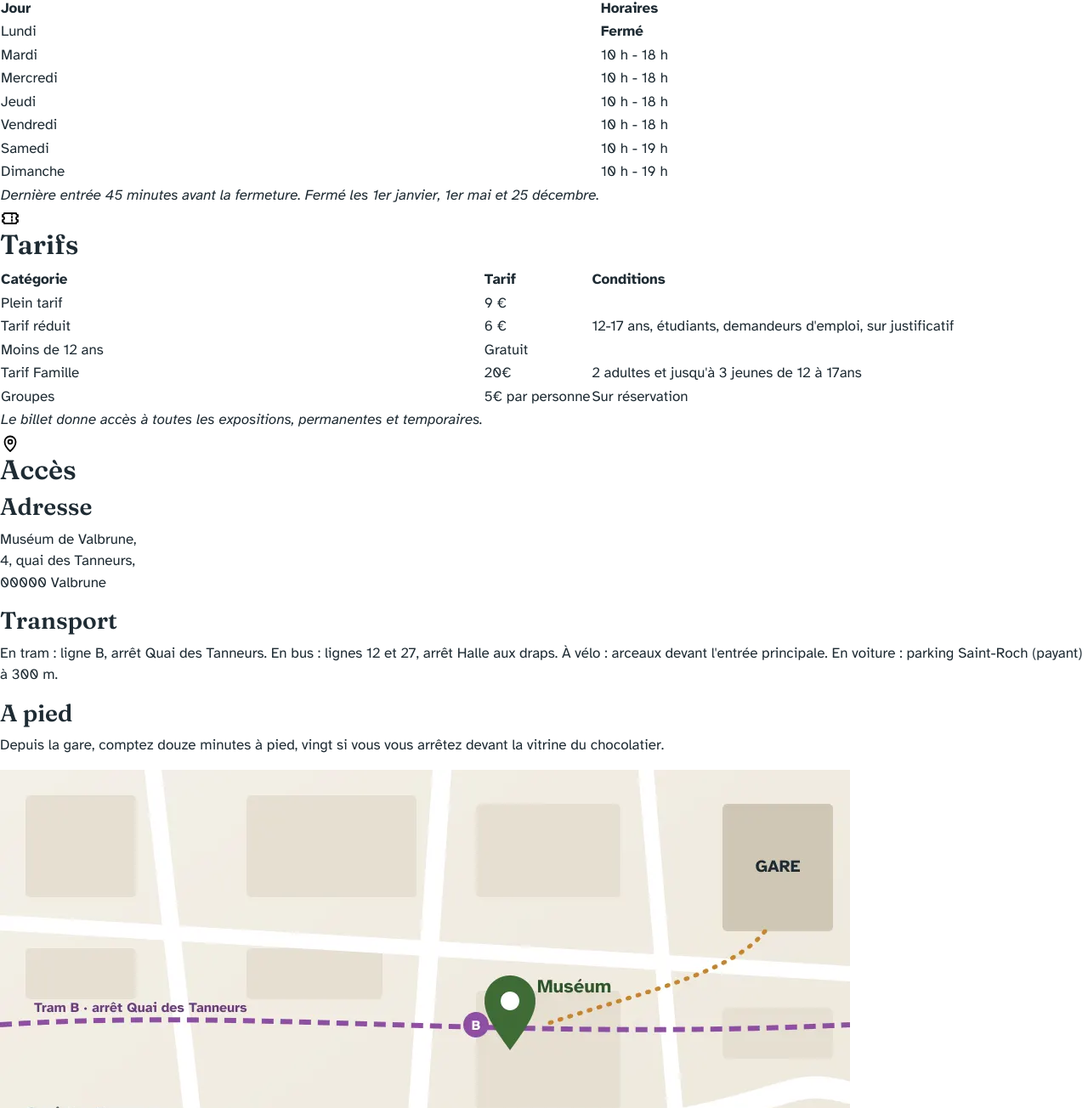
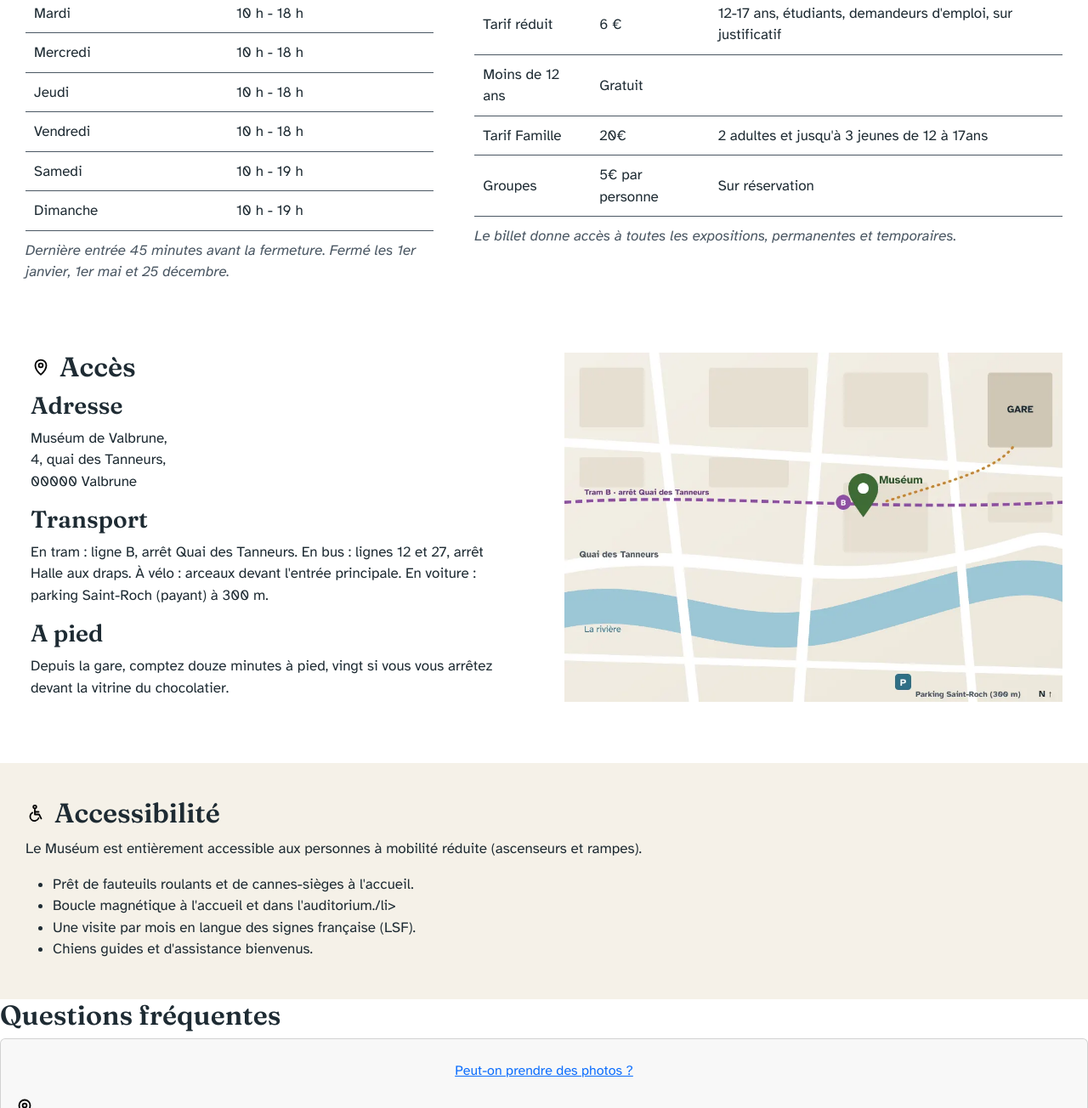
Before and after one commit to Saymone21/museum-valbrune, a plain HTML site: page infos-pratiques.html in a window 1280 px wide. Shown: the part 531-1835 px from the top of the page at 85% size. Drawn offline with nearby package versions, Linux system fonts and the light colour scheme.

Commit message:
Suite CSS page Contact + Infos pratiques

```diff
--- a/assets/css/style.css
+++ b/assets/css/style.css
@@ -166,9 +166,6 @@ header a.active {
   padding: 50px;
 }
 
-.conteneurBoutons {
-
-}
 
 .aLAffiche {
   padding: 50px;
@@ -227,6 +224,78 @@ header a.active {
   margin-top: 40px ;
 }
 
+
+/* Page Infos Pratiques */
+
+.sommairePage li {
+  display: inline-block;
+  list-style-type: none;
+  margin: 10px 10px 10px 0px;
+  font-weight: 600;
+}
+
+.titreTableau {
+  display: flex;
+  padding: 10px 0px;
+}
+
+.titreTableau h2{
+  margin: 0px;
+  padding-left: 10px;
+}
+
+.horairesTarifs {
+  padding: 0px 30px;
+}
+
+table {
+  width: 100%;
+}
+
+thead {
+  background-color: var(--mv-craie);
+  padding: 10px 0px;
+}
+
+td,th {
+  padding: 10px;
+  border-bottom: 1px solid var(--mv-ardoise);
+}
+
+tr:last-child>td {
+  border-style: none;
+  color: var(--mv-ardoise);
+  padding: 10px 0px;
+}
+
+.acces {
+  padding: 30px;
+}
+
+.accesTexte {
+  display: flex;
+  flex-direction: column;
+  justify-content: center;
+  padding: 10px 0px;
+  padding: 30px;
+}
+
+.accesImage {
+  display: flex;
+  flex-direction: column;
+  justify-content: center;
+}
+
+.accesImage img {
+  max-width: 100%;
+  max-height: auto;
+}
+
+.accessibilite {
+  padding: 30px;
+  background-color: var(--mv-craie);
+}
+
 /* Page Contact */
 
 .encrivezNous {
@@ -247,13 +316,30 @@ header a.active {
   padding: 20px;
 }
 
-.nousTrouver li,ul {
+.nousTrouver ul {
   list-style-type: none;
   padding: 0px;
 }
 
 .nousTrouver img{
-  padding-right: 10px;
+  padding: 10px 10px 10px 10px;
+}
+
+.nousTrouver li {
+  display: flex;
+  align-items: center;
+}
+
+.suivezNous{
+  margin-top: 20px;
+  padding: 20px;
+  border: 1px solid;
+  border-radius: 10px;
+}
+
+.suivezNous img {
+  margin: 10px;
+  max-height: 80px;
 }
 
 /* Page Mentions Légales*/
@@ -270,8 +356,6 @@ header a.active {
   list-style-type: none;
   padding: 10px 0px;
 }
-
-
 
 
 /* Pied de page */
--- a/infos-pratiques.html
+++ b/infos-pratiques.html
@@ -67,10 +67,13 @@
         </ul>
     </nav>
 
-    <section class="horaires">
-        <div id="horaires">
+    <section class="horairesTarifs container-fluid">
+        <div class="row gx-5">
+            <div class="col-5" id="horaires">
+                <div class="titreTableau">
                     <img src="assets/icones/horloge.svg" alt="">
                     <h2>Horaires</h2>
+                </div>
                 <table>
                     <thead>
                         <th>Jour</th>
@@ -106,7 +109,7 @@
                             <td>10 h - 19 h</td>
                         </tr>
                         <tr>
-                        <td>
+                            <td colspan="2">
                                 <i>Dernière entrée 45 minutes avant la fermeture. Fermé les 1er janvier, 1er mai
     et 25 décembre.</i>
                             </td>
@@ -114,9 +117,11 @@ et 25 décembre.</i>
                     </tbody>
                 </table>
             </div>
-        <div id="tarifs">
+            <div class="col-7" id="tarifs">
+                <div class="titreTableau">
                     <img src="assets/icones/billet.svg" alt="">
                     <h2>Tarifs</h2>
+                </div>
                 <table>
                     <thead>
                         <th>Catégorie</th>
@@ -150,18 +155,23 @@ et 25 décembre.</i>
                             <td>Sur réservation</td>
                         </tr>
                         <tr>
-                        <td>
+                            <td colspan="3">
                                 <i>Le billet donne accès à toutes les expositions, permanentes et temporaires.</i>
                             </td>
                         </tr>
                     </tbody>
                 </table>
             </div>
+        </div>
     </section>
-    <section class="acces">
-        <div id="acces">
+    <section class="acces container-fluid">
+        <div class="row gx-5">
+            <div class="accesTexte col-6" id="acces">
+                <div class="titreTableau">
                     <img src="assets/icones/plan.svg" alt="">
                     <h2>Accès</h2>
+                </div>
+                <div>
                     <h3>Adresse</h3>
                     <p>Muséum de Valbrune,<br>
                     4, quai des Tanneurs,<br>
@@ -174,13 +184,18 @@ Saint-Roch (payant) à 300 m.</p>
                     <p>Depuis la gare, comptez douze minutes à pied, vingt si vous vous arrêtez
         devant la vitrine du chocolatier.</p>
                 </div>
-        <div>
+            </div>
+            <div class="accesImage col-6">
                 <img src="assets/img/plan-acces.webp" alt="Plan d'accès au Muséum">
             </div>
+        </div>
     </section>
+
     <section class="accessibilite" id="accessibilite">
+        <div class="titreTableau">
             <img src="assets/icones/accessibilite.svg" alt="">
             <h2>Accessibilité</h2>
+        </div>
         <p>Le Muséum est entièrement accessible aux personnes à mobilité réduite
 (ascenseurs et rampes).</p>
         <ul>
@@ -202,6 +217,7 @@ française (LSF).</li>
                         <button class="btn btn-link" type="button" data-bs-toggle="collapse" data-bs-target="#collapse1" aria-expanded="true" aria-controls="collapse1" >Peut-on prendre des
 photos ?</button>
                     </h4>
+                    <img src="assets/icones/plan.svg" alt="">
                 </div>
                 <div id="collapse1" class="collapse" aria-labelledby="question1" data-bs-parent="#accordeon">
                     <div class="card-body">
@@ -215,11 +231,11 @@ temporaires.</p>
                     <h4 class="mb-0">
                     <button class="btn btn-link collapsed" type="button" data-bs-toggle="collapse" data-bs-target="#collapse2" aria-expanded="false" aria-controls="collapse2">Y a-t-il un vestiaire ?</button>
                     </h4>
+                    <img src="assets/icones/plan.svg" alt="">
                 </div>
                 <div id="collapse2" class="collapse" aria-labelledby="question2" data-bs-parent="#accordeon">
                     <div class="card-body">
-                        <p>Oui, un vestiaire gratuit est à votre disposition à l'accueil. Les valises ne sont
-pas acceptées.</p>
+                        <p>Oui, un vestiaire gratuit est à votre disposition à l'accueil. Les valises ne sont pas acceptées.</p>
                     </div>
                 </div>
             </div>
@@ -227,26 +243,25 @@ pas acceptées.</p>
                 <div class="card-header" id="question3">
                     <h4 class="mb-0">
                         <button class="btn btn-link collapsed" type="button" data-bs-toggle="collapse" data-bs-target="#collapse3" aria-expanded="false" aria-controls="collapse3" >Peut-on pique-niquer ?</button>
+                        <img src="assets/icones/plan.svg" alt="">
                     </h4>
                 </div>
                 <div id="collapse3" class="collapse" aria-labelledby="question3" data-bs-parent="#accordeon">
                     <div class="card-body">
-                        <p>Une salle hors-sac est réservée aux groupes scolaires en semaine ; le weekend,
-elle est ouverte à tous.</p>
+                        <p>Une salle hors-sac est réservée aux groupes scolaires en semaine ; le weekend, elle est ouverte à tous.</p>
                     </div>
                 </div>
             </div>
             <div class="card">
                 <div class="card-header" id="question4">
                     <h4 class="mb-0">
-                        <button class="btn btn-link collapsed" type="button" data-bs-toggle="collapse" data-bs-target="#collapse4" aria-expanded="false" aria-controls="collapse4">Combien de temps
-prévoir ?</button>
+                        <button class="btn btn-link collapsed" type="button" data-bs-toggle="collapse" data-bs-target="#collapse4" aria-expanded="false" aria-controls="collapse4">Combien de temps prévoir ?</button>
                     </h4>
+                    <img src="assets/icones/plan.svg" alt="">
                 </div>
                 <div id="collapse4" class="collapse" aria-labelledby="question4" data-bs-parent="#accordeon">
                     <div class="card-body">
-                        <p>Comptez deux heures pour les expositions permanentes, une heure de plus
-avec une exposition temporaire.</p>
+                        <p>Comptez deux heures pour les expositions permanentes, une heure de plus avec une exposition temporaire.</p>
                     </div>
                 </div>
             </div>
```
Also changed, not shown: contact.html (+5 -11 lines). Lines whose indentation alone changed are shown as unchanged.
